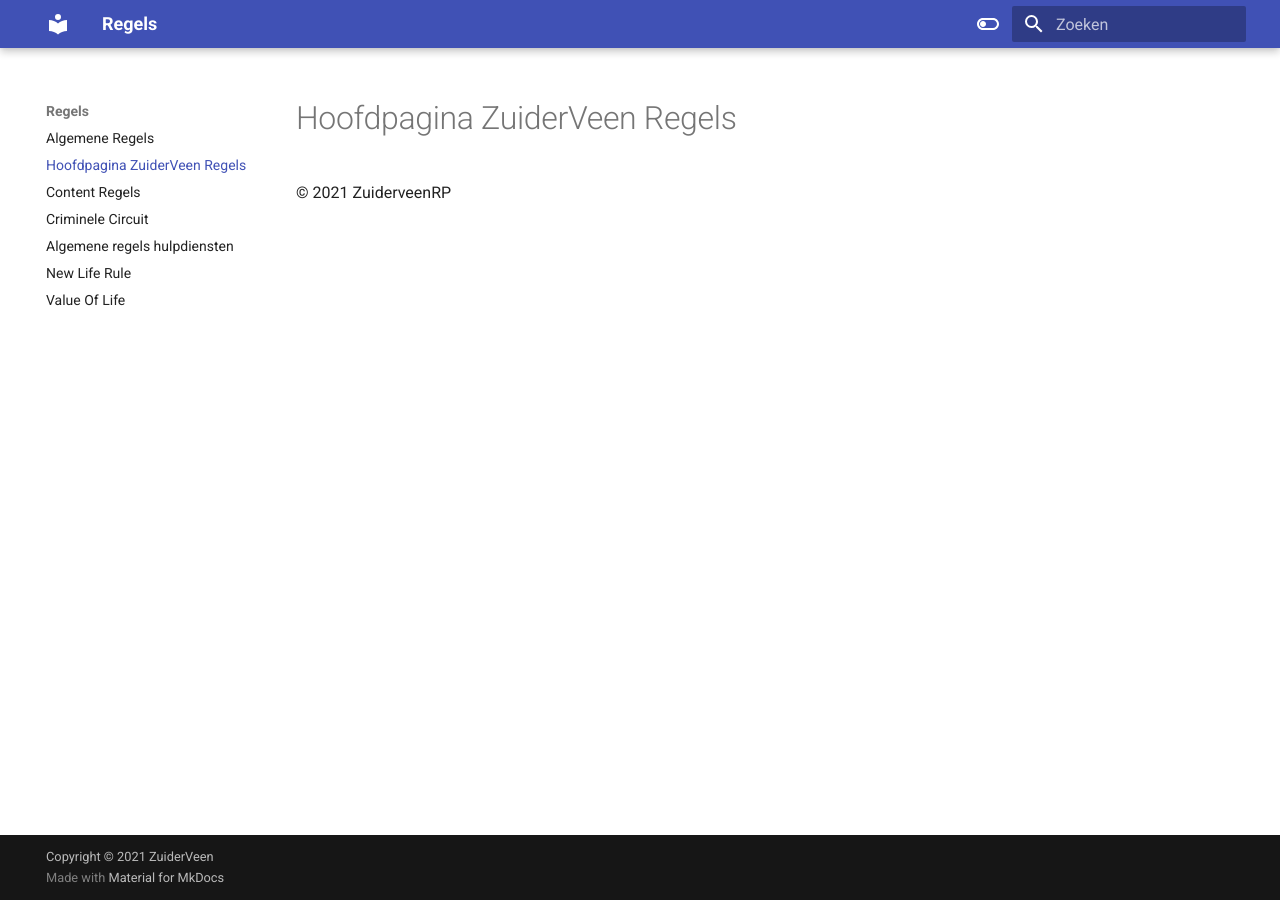
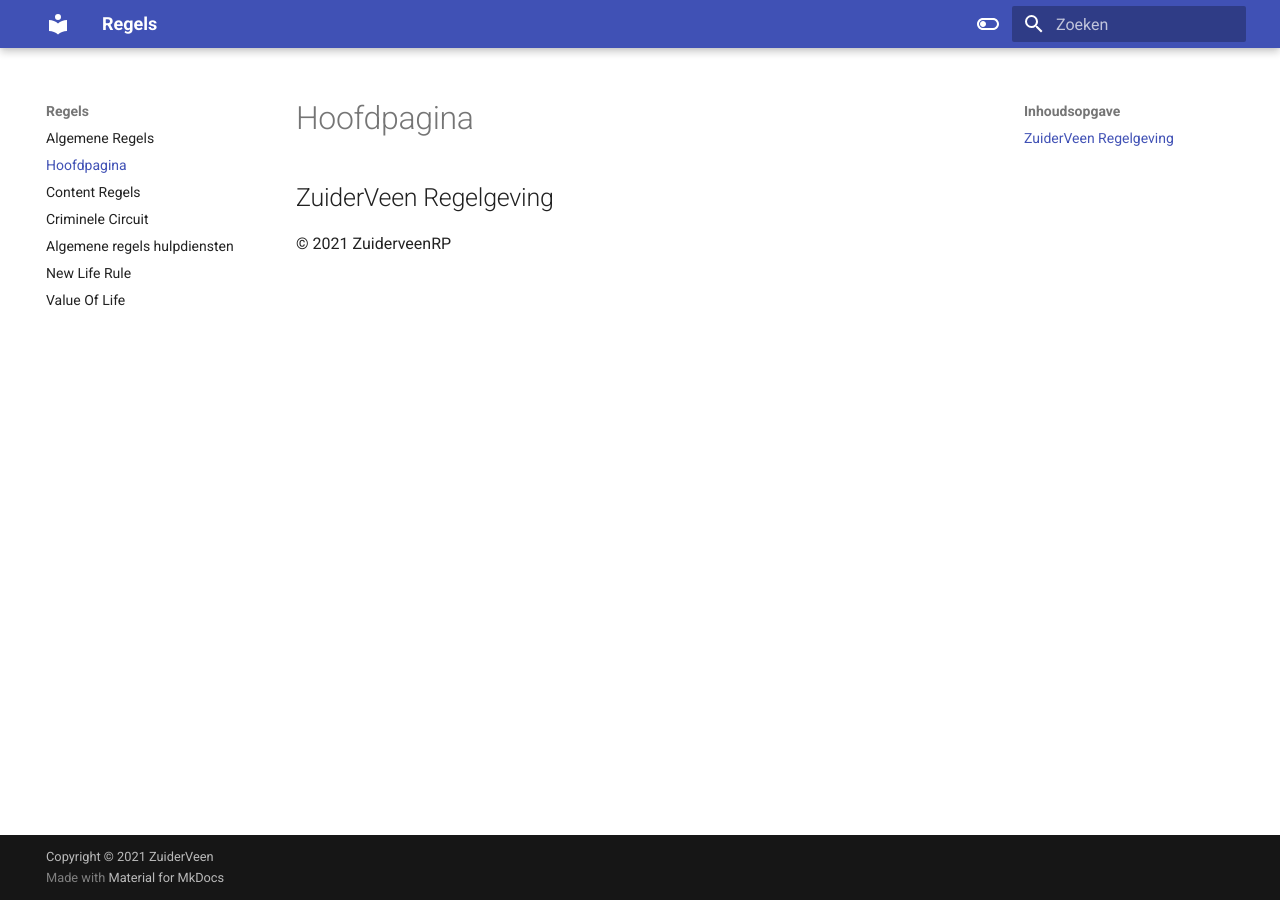
Before and after one commit to CappaWappa/Regels, an MkDocs documentation site: the page built from docs/algemeen.md, in a window 1280 px wide. Built offline with MkDocs 1.6.1 and Material for MkDocs 9.7.7, drawn with Linux system fonts in a browser that asks for light colours.

Commit message:
Update algemeen.md

```diff
--- a/docs/algemeen.md
+++ b/docs/algemeen.md
@@ -1,3 +1,4 @@
-# Hoofdpagina ZuiderVeen Regels
+# Hoofdpagina
+## ZuiderVeen Regelgeving
 
 © 2021 ZuiderveenRP
```
